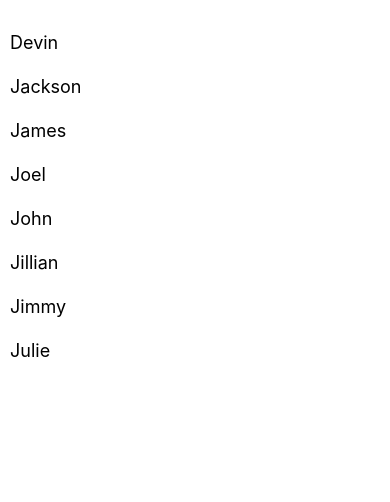
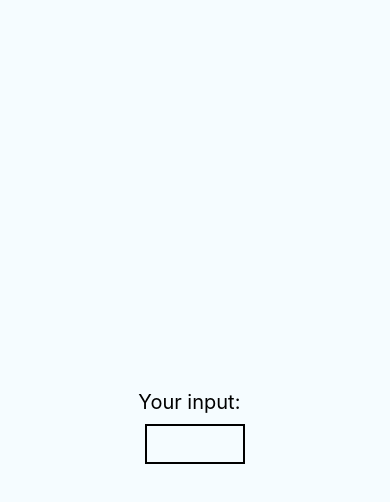
Before and after one commit to doomsday/react_native_start, a React Native app: screen / in a window 390 px wide. Shown: the top 502 px of the page. Built offline with nearby package versions, Linux system fonts and the light colour scheme.

Commit message:
Displaying Data

```diff
--- a/App.js
+++ b/App.js
@@ -1,36 +1,2 @@
-import React, { Component } from 'react';
-import { FlatList, StyleSheet, Text, View } from 'react-native';
-
-export default class FlatListBasics extends Component {
-  render() {
-    return (
-      <View style={styles.container}>
-        <FlatList
-          data={[
-            {key: 'Devin'},
-            {key: 'Jackson'},
-            {key: 'James'},
-            {key: 'Joel'},
-            {key: 'John'},
-            {key: 'Jillian'},
-            {key: 'Jimmy'},
-            {key: 'Julie'},
-          ]}
-          renderItem={({item}) => <Text style={styles.item}>{item.key}</Text>}
-        />
-      </View>
-    );
-  }
-}
-
-const styles = StyleSheet.create({
-  container: {
-    flex: 1,
-    paddingTop: 22
-  },
-  item: {
-    padding: 10,
-    fontSize: 18,
-    height: 44,
-  },
-})
+import WeatherProject from './src/WeatherProject'
+export default WeatherProject
--- /dev/null
+++ b/src/Forecast.js
@@ -0,0 +1,37 @@
+import React, {Component} from 'react';
+import {StyleSheet, Text, View} from 'react-native';
+
+export default class Forecast extends Component {
+  render() {
+    return (
+        <View style={styles.container}>
+          <Text style={styles.bigText}>
+            {this.props.main}
+          </Text>
+          <Text style={styles.mainText}>
+            Current conditions: {this.props.description}
+          </Text>
+          <Text style={styles.bigText}>
+            {this.props.temp}°C
+          </Text>
+        </View>
+    );
+  }
+}
+
+const styles = StyleSheet.create({
+  container: {height: 130},
+  bigText: {
+    flex: 2,
+    fontSize: 20,
+    textAlign: 'center',
+    margin: 10,
+    color: '#FFFFFF',
+  },
+  mainText: {
+    flex: 1,
+    fontSize: 16,
+    textAlign: 'center',
+    color: '#FFFFFF',
+  },
+});
--- /dev/null
+++ b/src/WeatherProject.js
@@ -0,0 +1,62 @@
+import React, { Component } from 'react';
+import { View, Text, TextInput, StyleSheet } from 'react-native'
+import Forecast from './Forecast';
+
+export default class WeatherProject extends Component {
+  constructor(props) {
+    super(props)
+    this.state = {zip: ' ', forecast: null}
+  }
+
+  render() {
+    let content = null;
+    if (this.state.forecast !== null) {
+      content = (
+          <Forecast
+            main={this.state.forecast.main}
+            description={this.state.forecast.description}
+            temp={this.state.forecast.temp}
+          />
+      )
+    }
+
+    return (
+        <View style={styles.container}>
+          <Text style={styles.welcome}>
+            Your input: {this.state.zip}
+          </Text>
+          {content}
+          <TextInput style={styles.input}
+          onSubmitEditing={this._handleTextChange} />
+        </View>
+    )
+  }
+
+  _handleTextChange = event => {
+    this.setState({ zip: event.nativeEvent.text })
+  }
+
+}
+
+const styles = StyleSheet.create({
+  container: {
+    flex: 1,
+    justifyContent: "center",
+    alignItems: "center",
+    backgroundColor: "#F5FCFF"
+  },
+
+  welcome: {
+    fontSize: 20,
+    textAlign: "center",
+    margin: 10 },
+
+  input: {
+    fontSize: 20,
+    borderWidth: 2,
+    padding: 2,
+    height: 40,
+    width: 100,
+    textAlign: "center"
+  }
+});
```
